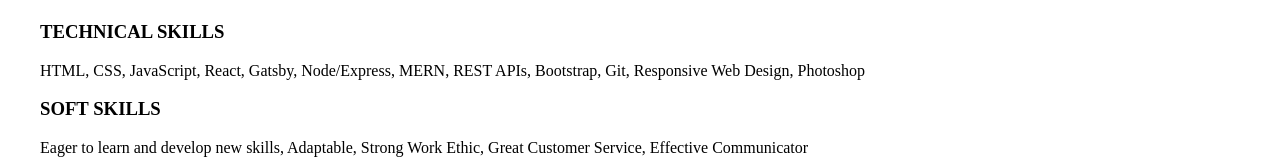
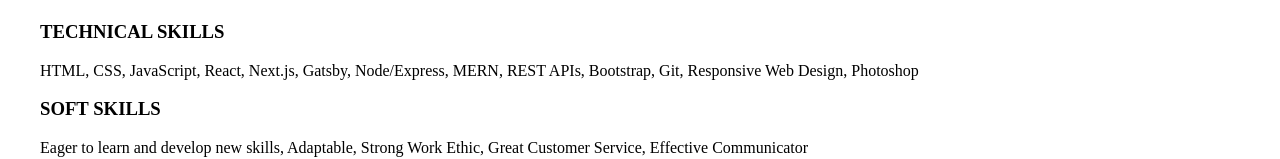
Before and after one commit to bushbass/new-blog-portfolio-next, a Next.js app: page / in a window 1280 px wide. Shown: the part 329-488 px from the top of the page. Built offline with nearby package versions, Linux system fonts and the light colour scheme.

Commit message:
updated some homepage text

```diff
--- a/pages/index.js
+++ b/pages/index.js
@@ -25,7 +25,7 @@
         <section className="skills {styles.skills}">
           <h3>TECHNICAL SKILLS</h3>
           <p>
-            HTML, CSS, JavaScript, React, Gatsby, Node/Express, MERN, REST APIs,
+            HTML, CSS, JavaScript, React, Next.js, Gatsby, Node/Express, MERN, REST APIs,
             Bootstrap, Git, Responsive Web Design, Photoshop{' '}
           </p>
           <h3>SOFT SKILLS</h3>
```
